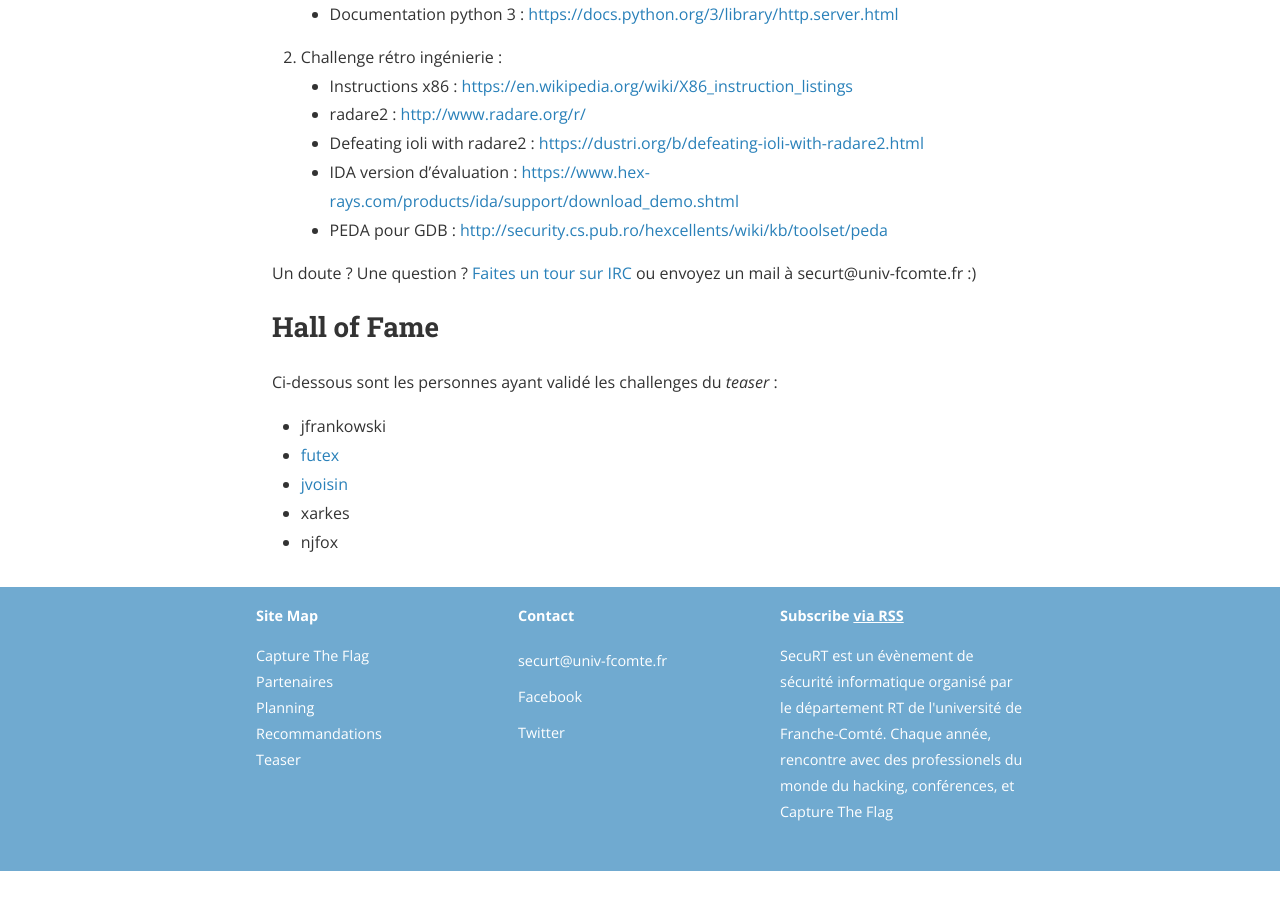
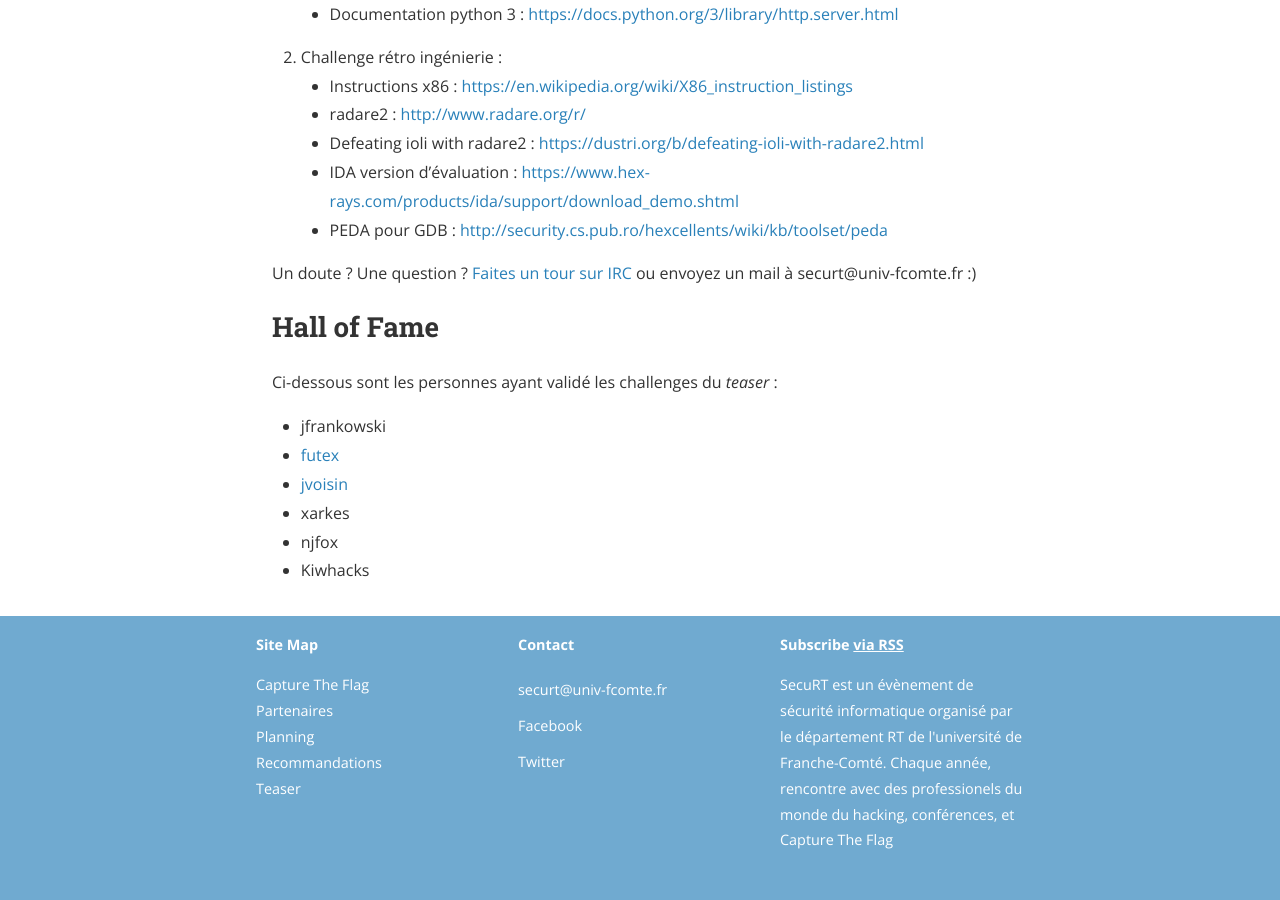
Before and after one commit to SecuRT/securt.github.io, a Jekyll site: the page built from teaser.md, in a window 1280 px wide and 900 px high, scrolled down 948 px. Built offline with Jekyll 4.4.1, drawn with Linux system fonts in a browser that asks for light colours; nearby versions of some CDN libraries; before the commit the page ends 1819 px from its top, so only the background shows below that.

Commit message:
Update teaser.md

```diff
--- a/teaser.md
+++ b/teaser.md
@@ -49,3 +49,4 @@ Ci-dessous sont les personnes ayant validé les challenges du *teaser* :
 + [jvoisin](https://dustri.org)
 + xarkes
 + njfox
++ Kiwhacks
```
